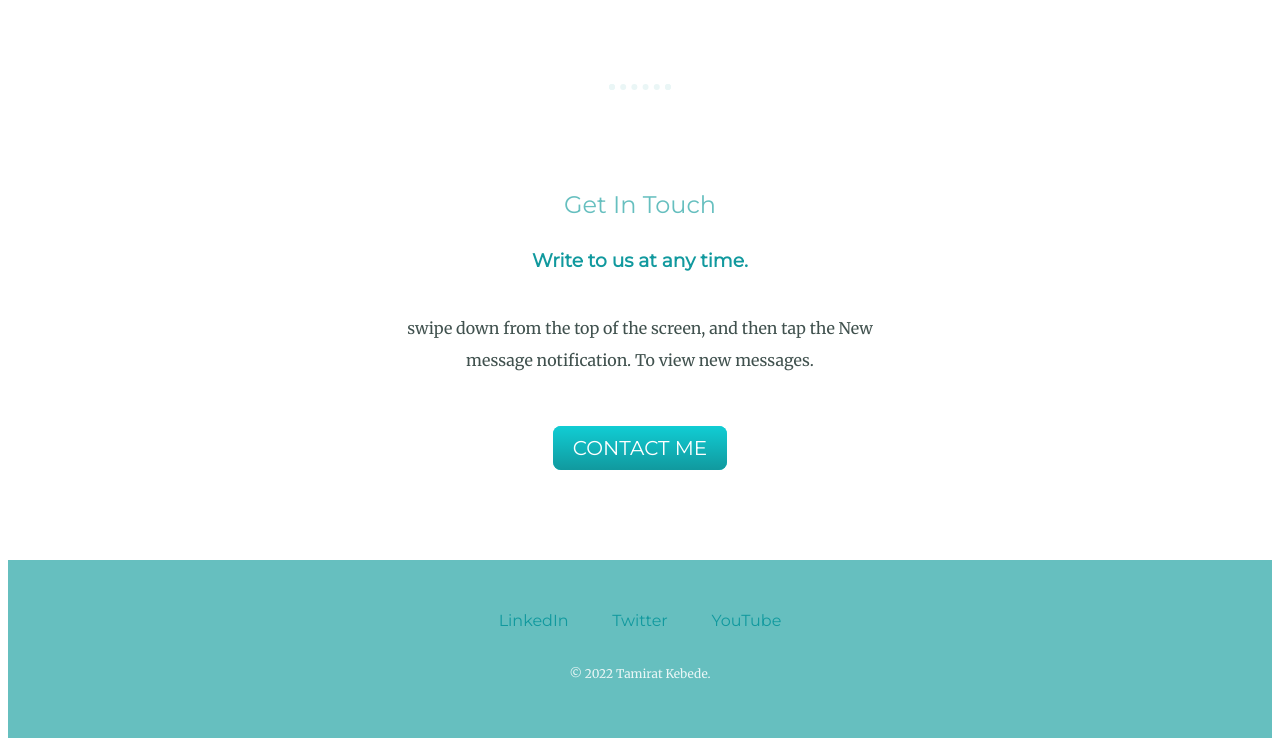
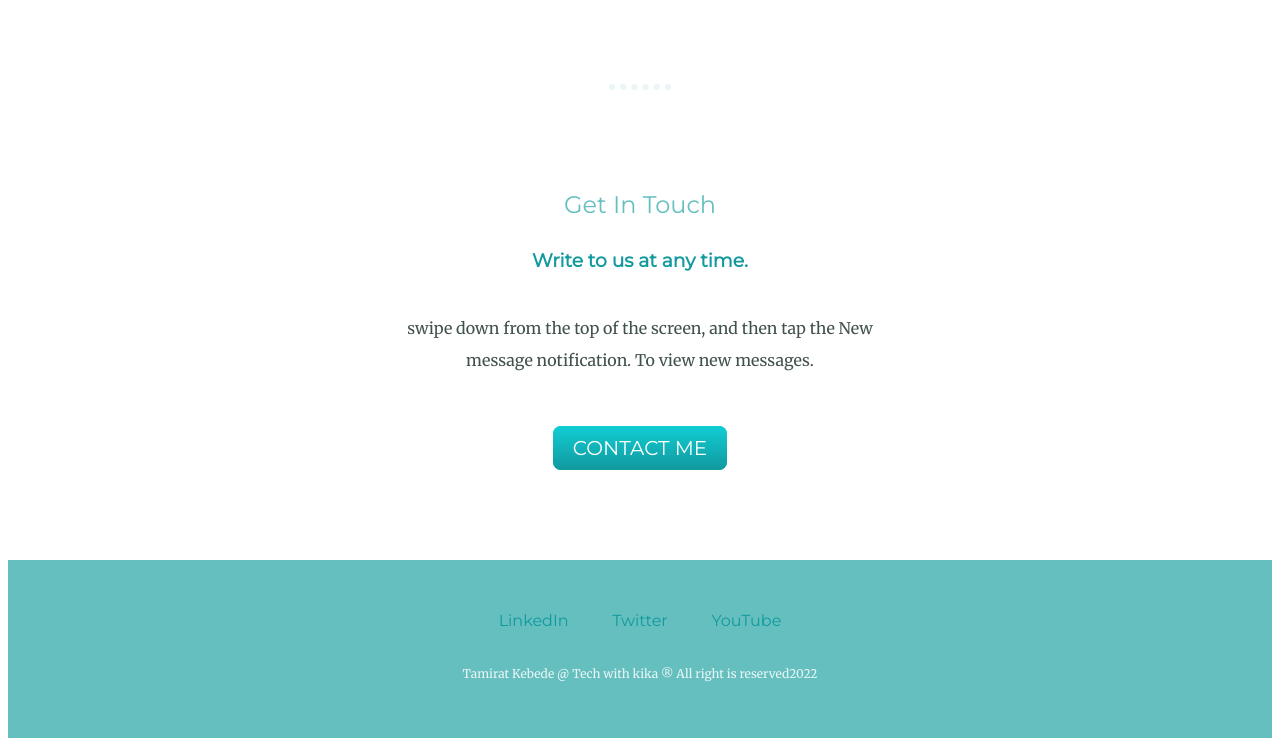
Before and after one commit to kika1s1/C_V, a plain HTML site: page index.html in a window 1280 px wide. Shown: the part 1684-2430 px from the top of the page. Drawn offline with Linux system fonts and the light colour scheme.

Commit message:
updated indet html

```diff
--- a/index.html
+++ b/index.html
@@ -52,7 +52,7 @@
         <a class="footer-link" href="https://www.linkedin.com/in/tamirat-kebede/">LinkedIn</a>
         <a class="footer-link" href="https://twitter.com/TamratKebede12">Twitter</a>
         <a class="footer-link" href="https://www.youtube.com/techwithkika">YouTube</a>
-        <p class="copyright" >© 2022 Tamirat Kebede.</p>
+        <p class="copyright" >  Tamirat Kebede @ Tech with kika &reg All right is reserved2022</p>
       </div>
 
 
```
